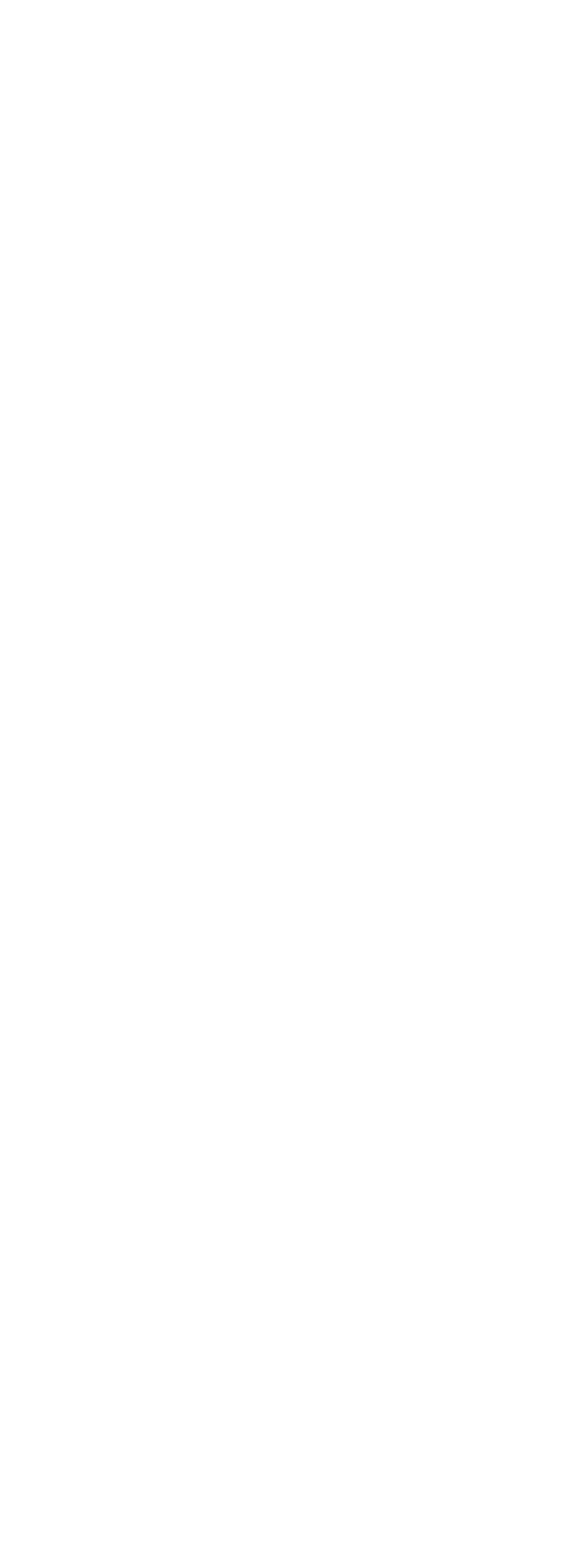
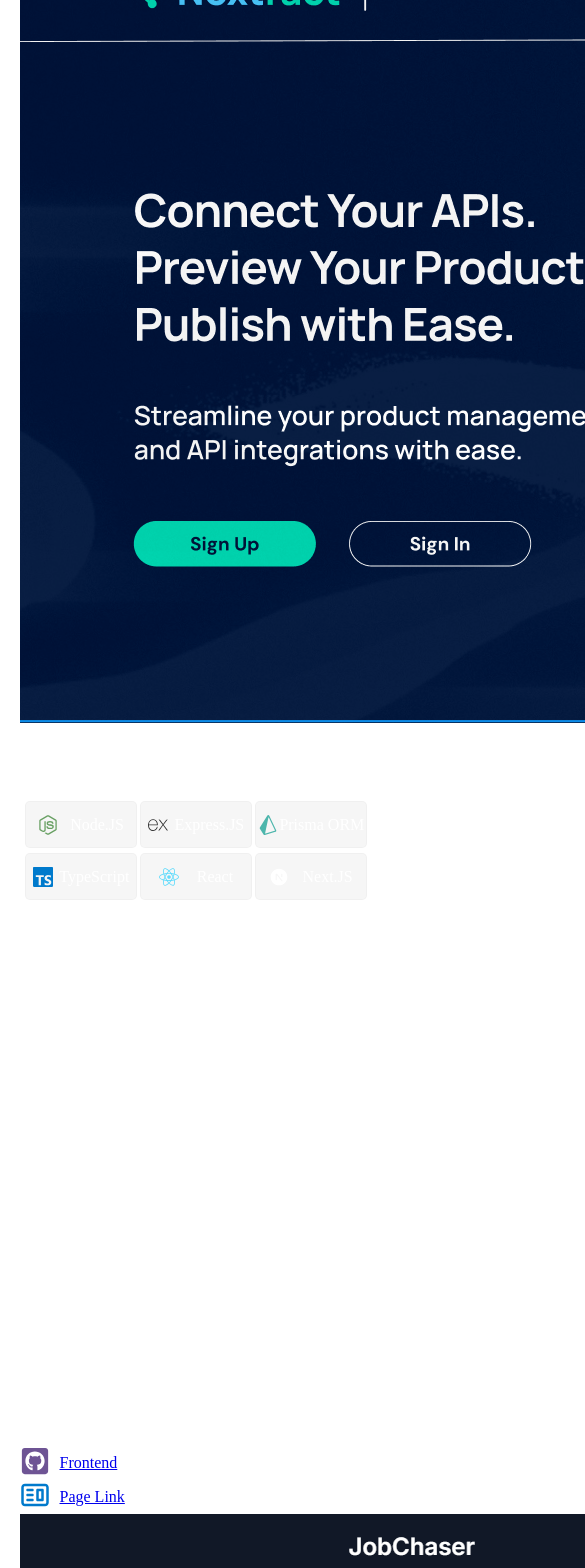
Before and after one commit to puffisbre/react-next-portfolio, a Next.js app in the folder my-portfolio/: page /projects/page in a window 390 px wide. Shown: the top 1568 px of the page, 585 px wide, since content can reach past the window. Before the commit the page ends 844 px from the top, so only its background shows below. Built offline with nearby package versions, Linux system fonts and the light colour scheme.

Commit message:
added tech and projects and contact with styling for mobile only

```diff
--- a/my-portfolio/src/app/globals.css
+++ b/my-portfolio/src/app/globals.css
@@ -1,6 +1,5 @@
 @import url('https://fonts.googleapis.com/css2?family=Chivo+Mono:ital,wght@0,100..900;1,100..900&family=PT+Sans:ital,wght@0,400;0,700;1,400;1,700&display=swap');
 @import "tailwindcss";
-
 
 :root {
   --background-color: conic-gradient(
@@ -29,9 +28,10 @@
   }
 }
 
-body {
-  margin: 0;
-  min-height: 100vh;
+html,body {
+ margin: 0px;
+  padding: 0px;
+  box-sizing: 0px;
   background: var(--background-color);
   background-attachment: fixed;
   font-family: var(--main-font);
--- a/my-portfolio/src/app/styles.module.css
+++ b/my-portfolio/src/app/styles.module.css
@@ -10,9 +10,10 @@
     border-style: solid;
     border-radius: 50%;
     color: white;
-    margin-top: 650px;
+   bottom: 0;
     right: 0;
     margin-right: 20px;
+    margin-bottom: 20px;
     background-color: #e0e0e049;
     text-align: center;
 }
--- a/my-portfolio/src/pages/projects/page.tsx
+++ b/my-portfolio/src/pages/projects/page.tsx
@@ -2,16 +2,145 @@
 
 import React from 'react';
 import styles from './styles.module.css';
-import NextPageButton from '@/components/buttons/button';
+import Image from 'next/image';
+
+import { FaNodeJs as NodeIcon } from "react-icons/fa6";
+import { SiExpress as ExpressIcon } from "react-icons/si";
+import { SiPrisma as PrismaIcon } from "react-icons/si";
+import { SiTypescript as TSicon } from "react-icons/si";
+import { FaReact as ReactIcon} from "react-icons/fa";
+import { RiNextjsFill as NextIcon} from "react-icons/ri";
+import { FaGithubSquare as GitHubIcon} from "react-icons/fa";
+import { RiTailwindCssFill as TailwindIcon} from "react-icons/ri";
+import { CgWebsite as WebIcon} from "react-icons/cg";
+import NextractImage from '../../../public/images/nextractThumbnail.png'
+import JobchaserImage from '../../../public/images/jobchaserThumbnail.png'
 
 
 const Projects = () => {
+const nodeStyle = {color: '#68A063', fontSize: '20px'};
+     const expressStyle = {color: '#303030', fontSize: '20px'};
+     const prismaStyle = {color: '#4DB6AC', fontSize: '20px'};
+     const tsStyle = {color: '#007acc', fontSize: '20px'};
+     const reactStyle = {color: '#61DBFB', fontSize: '20px'};
+     const nextStyle = {fontSize: '20px'};
+     const gitHubStyle = {color: '#6e5494', fontSize: '30px'};
+     const tailwindStyle = {color: '#00d9ef', fontSize: '30px'};
+     const websiteIcon = {color: '#007acc', fontSize: '30px'}
+
 
 
   return (
    <>
    <section className={styles.projectsSection}>
     <h3 style={{textAlign: 'center', fontSize: '30px',fontWeight: 'bolder', color: 'white', marginBottom: '30px'}}>My Projects</h3>
+    {
+    //#region FirstProject
+
+    <div className={styles.firstProject}>
+      <h4 style={{fontSize: '30px'}}>Nextract</h4>
+      <br />
+      <p>Date: Mars 2025 - June 2025</p>
+      <br />
+      <p>This is one of my biggest projects I've been apart of. A web-application with focus on making it easier for small bussines owners that handles APIs.
+        This app purpose is to make your own API from bigger APIs with a easy to use UI. You can now click and choose from an API of your choice to save and create a new API that only exist
+        those products/items etc of your own choice.
+      </p>
+      <br />
+
+
+      <p> Links:</p>
+
+      <div style={{display: 'flex', alignItems:'center', gap: '10px'}}>
+      <span><GitHubIcon style={gitHubStyle}/></span>
+      <a style={{textDecoration: 'underline'}} href='https://github.com/puffisbre/nextract-frontend'>Frontend</a>
+       </div>
+       <div style={{display: 'flex', alignItems:'center', gap: '10px'}}>
+      <span><GitHubIcon style={gitHubStyle}/></span>
+      <a style={{textDecoration: 'underline'}} href='https://github.com/puffisbre/nextract-backend'>Backend</a>
+       </div>
+      <Image src={NextractImage} alt="nextract-project-thumbnail"/>
+      <br />
+      <p style={{alignSelf: 'center'}}>Techs for this projects...</p>
+      <div className={styles.iconHolder}>
+        <div className={styles.iconParent}>
+   <NodeIcon style={nodeStyle}/>
+   <span>Node.JS</span>
+   </div>
+   <div className={styles.iconParent}>
+   <ExpressIcon style={expressStyle}/>
+   <span>Express.JS</span>
+   </div>
+   <div className={styles.iconParent}>
+   <PrismaIcon style={prismaStyle}/>
+   <span>Prisma ORM</span>
+   </div>
+   <div className={styles.iconParent}>
+   <TSicon style={tsStyle}/>
+   <span>TypeScript</span>
+   </div>
+   <div className={styles.iconParent}>
+   <ReactIcon style={reactStyle}/>
+   <span>React</span>
+   </div>
+   <div className={styles.iconParent}>
+   <NextIcon style={nextStyle}/>
+   <span>Next.JS</span>
+   </div>
+      </div>
+    </div>
+//#endregion
+    }
+    {
+     //#region Second project
+
+       <div className={styles.firstProject}>
+      <h4 style={{fontSize: '30px'}}>Jobchaser</h4>
+      <br />
+      <p>Date: Winter 2025</p>
+      <br />
+      <p> Simple jobchaser made by me as a school assignment. Includes search and filter made in React Redux. Also includes Dark mode made with React Context.
+        Purpose with assignment was to get an introduction with Redux, Context and Store. Works as intended and is hosted on Netlify for the time being.
+        Used tailwind for styling on this project.
+      </p>
+      <br />
+
+
+      <p> Links:</p>
+
+       <div style={{display: 'flex', alignItems:'center', gap: '10px'}}>
+       <span><GitHubIcon style={gitHubStyle}/></span>
+      <a style={{textDecoration: 'underline'}} href='https://github.com/puffisbre/u07-individuell-uppgift-jobchaser-puffisbre'>Frontend</a>
+      </div>
+      <div style={{display: 'flex', alignItems:'center', gap: '10px'}}>
+      <span><WebIcon style={websiteIcon}/></span>
+      <a style={{textDecoration: 'underline'}} href='https://u07felixjobchaser.netlify.app/'>Page Link</a>
+      </div>
+      <Image src={JobchaserImage} alt="Jobchaser-project-thumbnail"/>
+      <br />
+      <p style={{alignSelf: 'center'}}>Techs for this projects...</p>
+      <div className={styles.iconHolder}>
+
+   <div className={styles.iconParent}>
+   <TSicon style={tsStyle}/>
+   <span>TypeScript</span>
+   </div>
+   <div className={styles.iconParent}>
+   <ReactIcon style={reactStyle}/>
+   <span>React</span>
+   </div>
+   <div className={styles.iconParent}>
+   <NextIcon style={nextStyle}/>
+   <span>Next.JS</span>
+   </div>
+   <div className={styles.iconParent}>
+   <TailwindIcon style={tailwindStyle}/>
+   <span>Tailwind</span>
+   </div>
+      </div>
+    </div>
+    //#endregion
+    }
 
    </section>
    </>
--- a/my-portfolio/src/pages/projects/styles.module.css
+++ b/my-portfolio/src/pages/projects/styles.module.css
@@ -1,10 +1,41 @@
+.iconParent{
+    display: flex;
+    align-items: center;
+    width: 110px;
+    height: 45px;
+    color: white;
+    border: 1px solid #e0e0e049;
+    border-radius: 5px;
+    justify-content: space-evenly;
+    background-color: #e0e0e049;
+}
 
+.iconHolder{
+   display: grid;
+   justify-content: center;
+   align-items: center;
+   grid-template-columns: 110px 110px 110px;
+   gap: 5px;
+ margin-bottom: 20px;
+ margin-top: 10px;
+
+}
+
+.firstProject{
+    display: flex;
+    flex-direction: column;
+    justify-content: center;
+    text-align: left;
+    width: 90vw;
+    margin-bottom: 100px;
+}
 
 .projectsSection{
     display: flex;
     flex-direction: column;
     align-items: center;
+    justify-content: center;
     color: white;
     margin-top: 200px;
-    height: 42vh;
+    height: 200vh;
 }
--- a/my-portfolio/src/pages/techstack/styles.module.css
+++ b/my-portfolio/src/pages/techstack/styles.module.css
@@ -5,7 +5,7 @@
     height: 45px;
     color: white;
     border: 1px solid #e0e0e049;
-    border-radius: 15px;
+    border-radius: 5px;
     justify-content: space-evenly;
     background-color: #e0e0e049;
 }
@@ -17,14 +17,14 @@
    gap: 5px;
    grid-template-columns: auto auto auto;
  margin-bottom: 20px;
- height: 30vh;
-
+    height: 42vh;
 }
 
 .techStackSection{
-   margin-bottom: 200px;
+   margin-bottom: 300px;
    display: flex;
      flex-direction: column;
     justify-content: center;
     align-items: center;
+
 }
```
Also changed, not shown: my-portfolio/src/app/page.tsx (+6 -4 lines), my-portfolio/src/pages/about/styles.module.css (+3 -4 lines), my-portfolio/src/pages/contact/page.tsx (added, +54 -0 lines), my-portfolio/src/pages/contact/styles.module.css (added, +57 -0 lines), my-portfolio/public/images/jobchaserThumbnail.png (added), my-portfolio/public/images/nextractThumbnail.png (added).
